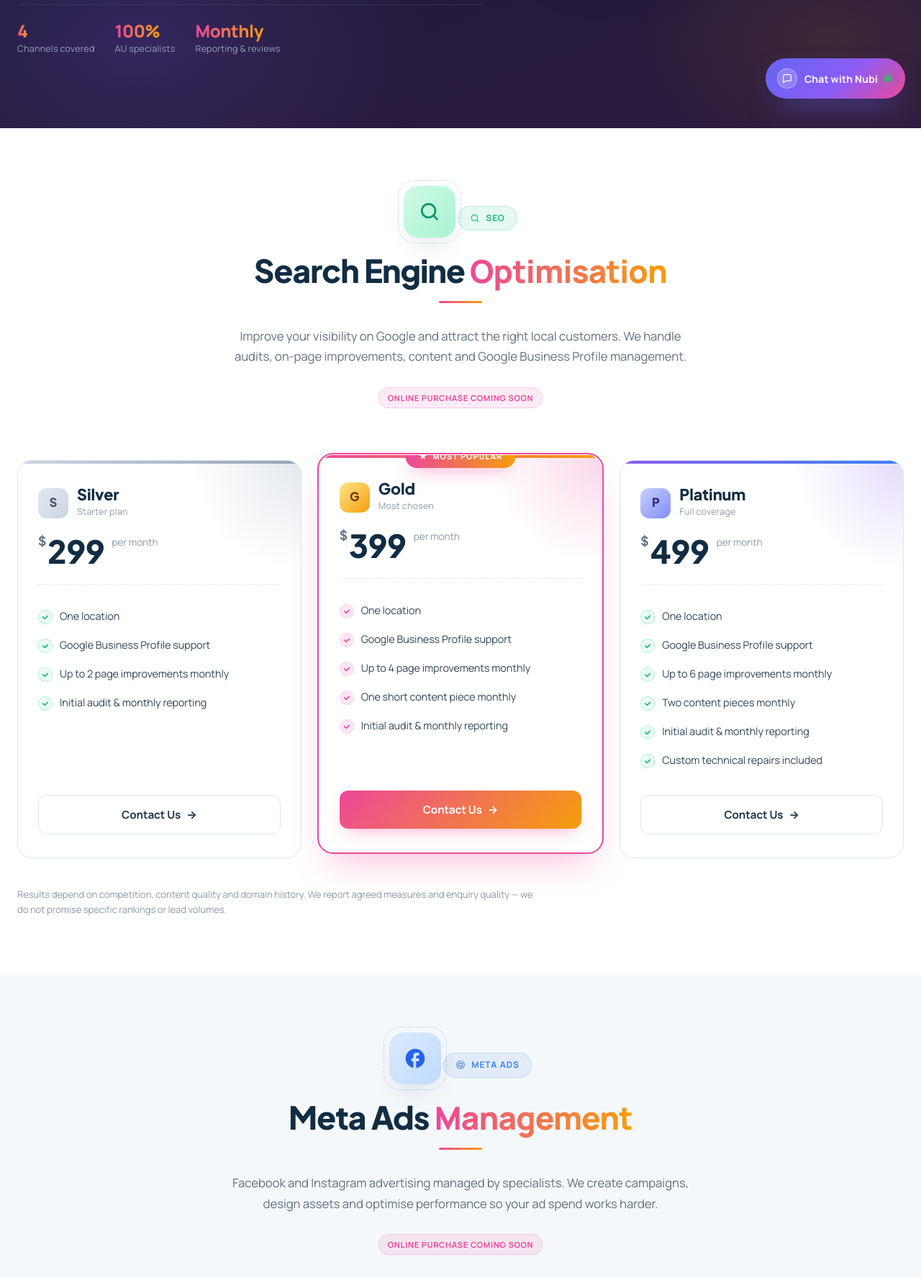
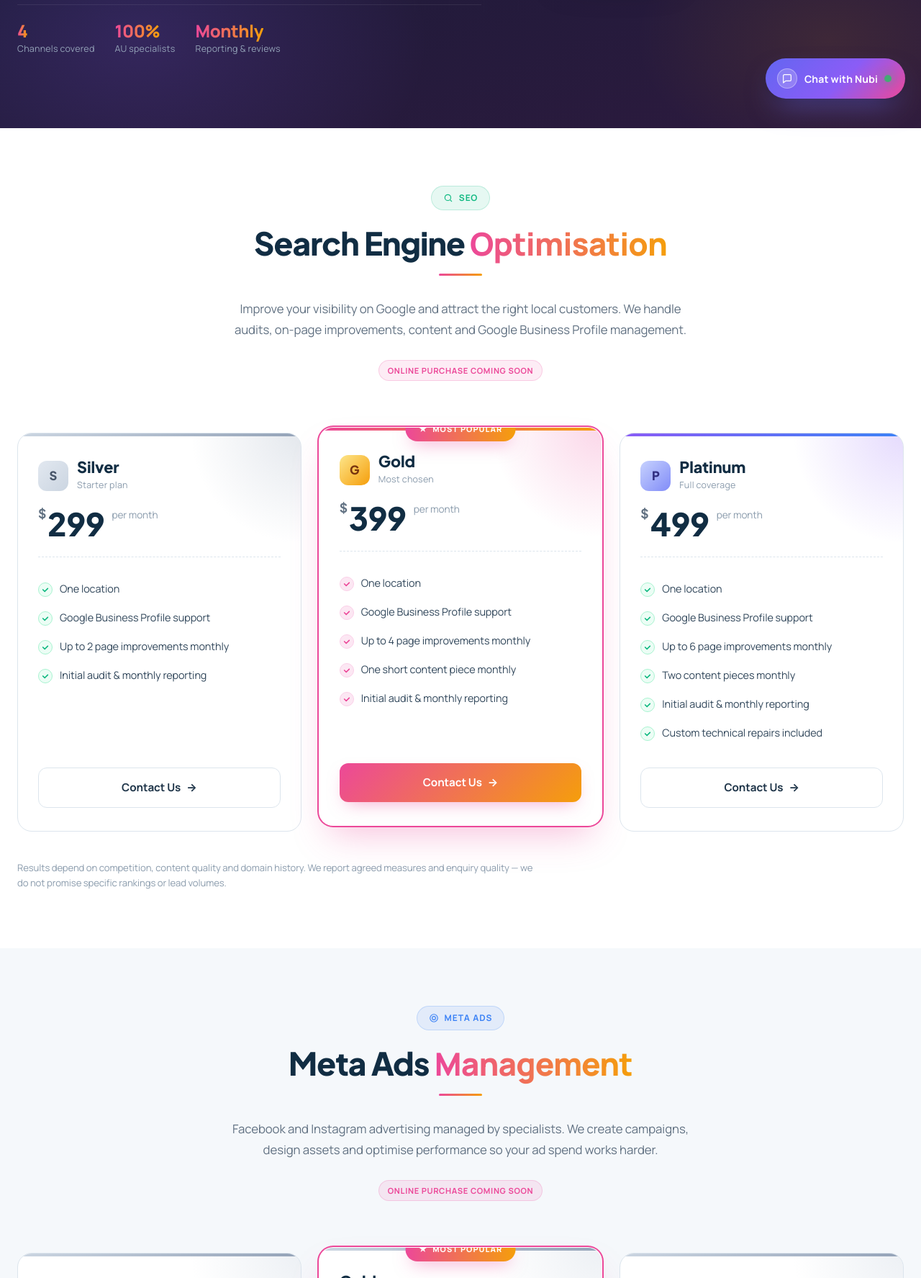
Before and after one commit to Nubevest-Developer/nubevest, a PHP site: page /nubevestAI/marketing in a window 1280 px wide. Shown: the part 641-2416 px from the top of the page at 72% size. Run offline with PHP 8.4, Linux system fonts and the light colour scheme.

Commit message:
Remove decorative icon tile from section headers
The centred header already has the coloured kicker pill; the extra large tile above it was redundant. Removed the tile markup from SEO, Meta Ads, Google Ads and Consultation headers in both marketing.html and marketing.php.

Co-Authored-By: Claude Opus 4.7 <noreply@anthropic.com>

```diff
--- a/marketing.php
+++ b/marketing.php
@@ -478,10 +478,7 @@ include 'includes/header.php';
 <section class="mk-section" id="seo">
   <div class="container">
     <div class="mk-section__header">
-      <div class="mk-section__tile mk-section__tile--seo" aria-hidden="true">
-        <svg viewBox="0 0 24 24" fill="none" stroke="currentColor" stroke-width="2" stroke-linecap="round" stroke-linejoin="round"><circle cx="11" cy="11" r="7"/><path d="M20 20l-3.5-3.5"/></svg>
-      </div>
-      <span class="mk-section__kicker" style="background:rgba(16,185,129,0.1);color:#10b981;border:1px solid rgba(16,185,129,0.2);">
+<span class="mk-section__kicker" style="background:rgba(16,185,129,0.1);color:#10b981;border:1px solid rgba(16,185,129,0.2);">
         <svg width="14" height="14" viewBox="0 0 24 24" fill="none"><circle cx="11" cy="11" r="7" stroke="#10b981" stroke-width="2"/><path d="M20 20l-3.5-3.5" stroke="#10b981" stroke-width="2" stroke-linecap="round"/></svg>
         SEO
       </span>
@@ -562,10 +559,7 @@ include 'includes/header.php';
 <section class="mk-section mk-section--alt" id="meta-ads">
   <div class="container">
     <div class="mk-section__header">
-      <div class="mk-section__tile mk-section__tile--meta" aria-hidden="true">
-        <svg viewBox="0 0 24 24" fill="currentColor"><path d="M12 2C6.48 2 2 6.48 2 12c0 4.84 3.44 8.87 8 9.8V15H8v-3h2V9.5C10 7.57 11.57 6 13.5 6H16v3h-2c-.55 0-1 .45-1 1v2h3v3h-3v6.95c5.05-.5 9-4.76 9-9.95 0-5.52-4.48-10-10-10z"/></svg>
-      </div>
-      <span class="mk-section__kicker" style="background:rgba(59,130,246,0.1);color:#3b82f6;border:1px solid rgba(59,130,246,0.2);">
+<span class="mk-section__kicker" style="background:rgba(59,130,246,0.1);color:#3b82f6;border:1px solid rgba(59,130,246,0.2);">
         <svg width="14" height="14" viewBox="0 0 24 24" fill="none"><circle cx="12" cy="12" r="9" stroke="#3b82f6" stroke-width="2"/><path d="M8 12a4 4 0 1 0 8 0 4 4 0 0 0-8 0z" stroke="#3b82f6" stroke-width="2"/></svg>
         META ADS
       </span>
@@ -633,10 +627,7 @@ include 'includes/header.php';
 <section class="mk-section" id="google-ads">
   <div class="container">
     <div class="mk-section__header">
-      <div class="mk-section__tile mk-section__tile--google" aria-hidden="true">
-        <svg viewBox="0 0 24 24" fill="none" stroke="currentColor" stroke-width="2" stroke-linecap="round" stroke-linejoin="round"><polyline points="3 17 9 11 13 15 21 7"/><polyline points="15 7 21 7 21 13"/></svg>
-      </div>
-      <span class="mk-section__kicker" style="background:rgba(234,67,53,0.1);color:#ea4335;border:1px solid rgba(234,67,53,0.2);">
+<span class="mk-section__kicker" style="background:rgba(234,67,53,0.1);color:#ea4335;border:1px solid rgba(234,67,53,0.2);">
         <svg width="14" height="14" viewBox="0 0 24 24" fill="none"><rect x="3" y="3" width="18" height="18" rx="3" stroke="#ea4335" stroke-width="2"/><path d="M8 12h8M12 8v8" stroke="#ea4335" stroke-width="2" stroke-linecap="round"/></svg>
         GOOGLE ADS
       </span>
@@ -706,10 +697,7 @@ include 'includes/header.php';
 <section class="mk-section mk-section--alt" id="consultation">
   <div class="container">
     <div class="mk-section__header">
-      <div class="mk-section__tile mk-section__tile--consult" aria-hidden="true">
-        <svg viewBox="0 0 24 24" fill="none" stroke="currentColor" stroke-width="2" stroke-linecap="round" stroke-linejoin="round"><path d="M4 6a2 2 0 0 1 2-2h12a2 2 0 0 1 2 2v9a2 2 0 0 1-2 2H9l-5 4V6z"/></svg>
-      </div>
-      <span class="mk-section__kicker" style="background:rgba(139,92,246,0.1);color:#8b5cf6;border:1px solid rgba(139,92,246,0.2);">
+<span class="mk-section__kicker" style="background:rgba(139,92,246,0.1);color:#8b5cf6;border:1px solid rgba(139,92,246,0.2);">
         <svg width="14" height="14" viewBox="0 0 24 24" fill="none"><path d="M4 6a2 2 0 0 1 2-2h12a2 2 0 0 1 2 2v9a2 2 0 0 1-2 2H9l-5 4V6z" stroke="#8b5cf6" stroke-width="2" stroke-linejoin="round"/></svg>
         CONSULTATION &amp; DESIGN
       </span>
```
Also changed, not shown: marketing.html (+4 -16 lines).
